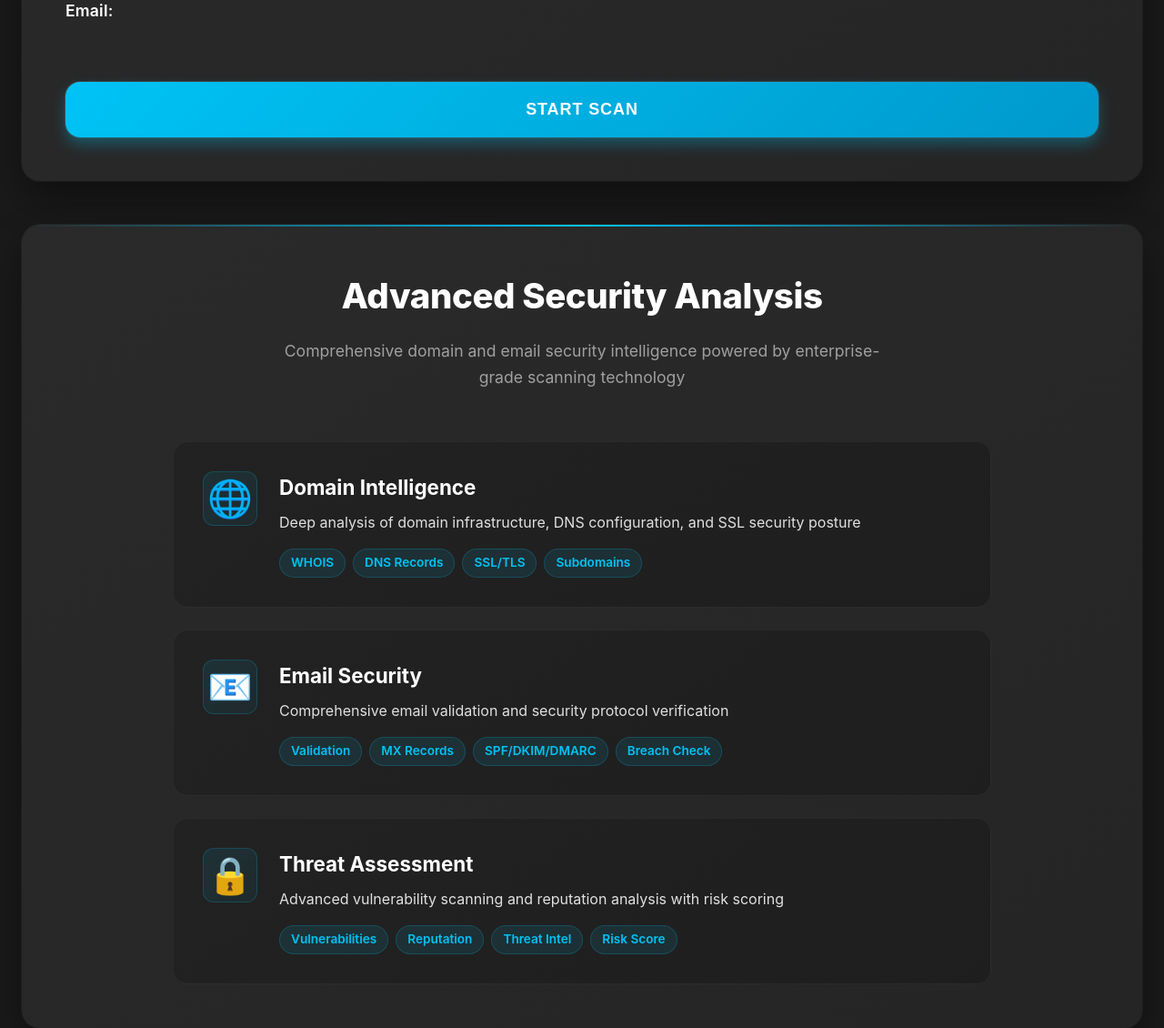
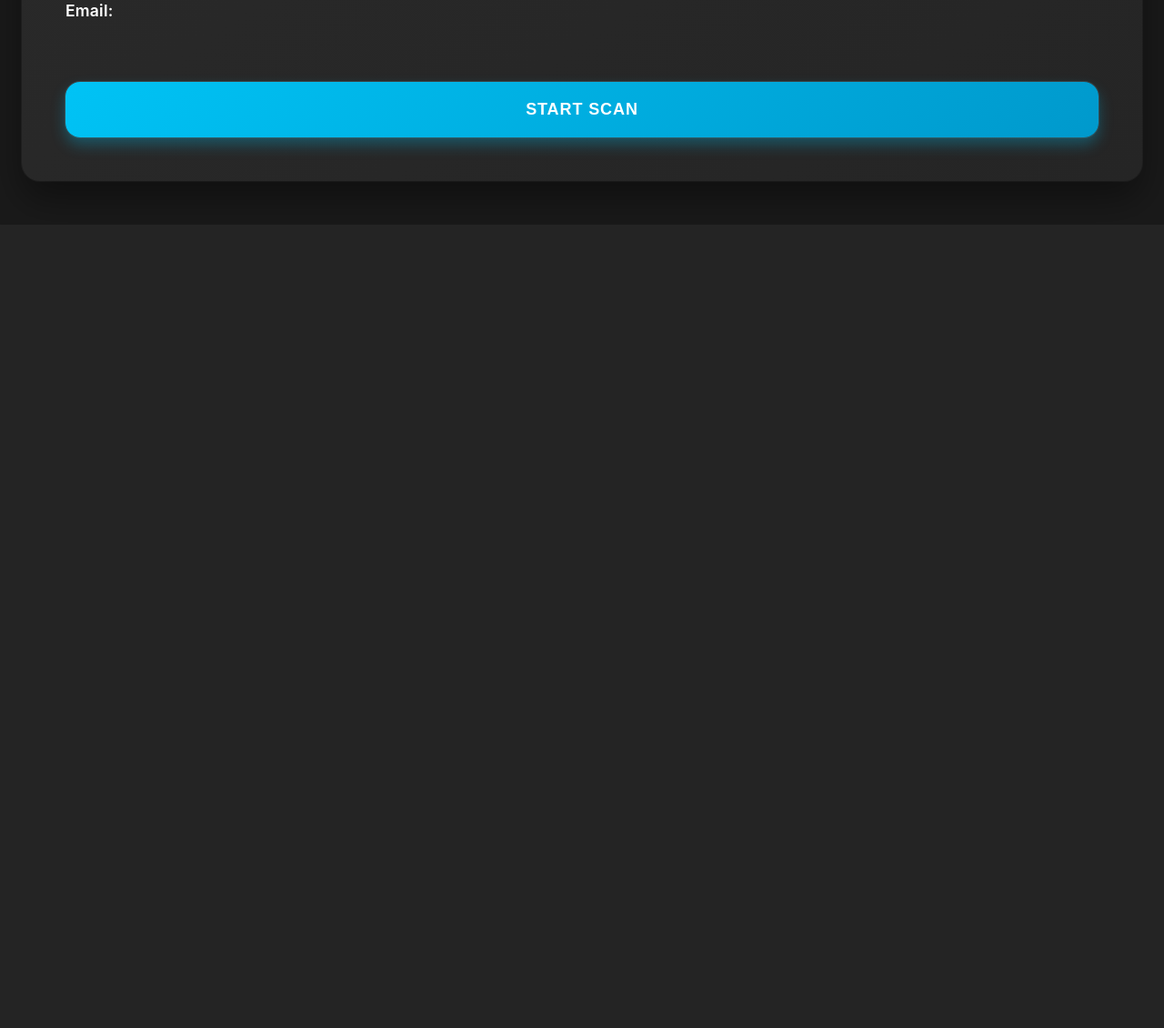
Before and after one commit to pianodre/TRST-scanner, a Flask app: page / in a window 1280 px wide. Shown: the part 892-2022 px from the top of the page at 91% size. After the commit the page ends 1128 px from the top, so only its background shows below. Run offline with Flask 3, Linux system fonts and the light colour scheme; the visitor is signed in with stand-in values (Sample User, id 1).

Commit message:
Removed information boxes

```diff
--- a/templates/index.html
+++ b/templates/index.html
@@ -68,56 +68,6 @@
             </div>
         </div>
 
-        <div class="capabilities-section">
-            <div class="capabilities-header">
-                <h2>Advanced Security Analysis</h2>
-                <p>Comprehensive domain and email security intelligence powered by enterprise-grade scanning technology</p>
-            </div>
-
-            <div class="capabilities-grid">
-                <div class="capability-item">
-                    <div class="capability-icon">🌐</div>
-                    <div class="capability-content">
-                        <h3>Domain Intelligence</h3>
-                        <p>Deep analysis of domain infrastructure, DNS configuration, and SSL security posture</p>
-                        <div class="capability-tags">
-                            <span class="tag">WHOIS</span>
-                            <span class="tag">DNS Records</span>
-                            <span class="tag">SSL/TLS</span>
-                            <span class="tag">Subdomains</span>
-                        </div>
-                    </div>
-                </div>
-
-                <div class="capability-item">
-                    <div class="capability-icon">📧</div>
-                    <div class="capability-content">
-                        <h3>Email Security</h3>
-                        <p>Comprehensive email validation and security protocol verification</p>
-                        <div class="capability-tags">
-                            <span class="tag">Validation</span>
-                            <span class="tag">MX Records</span>
-                            <span class="tag">SPF/DKIM/DMARC</span>
-                            <span class="tag">Breach Check</span>
-                        </div>
-                    </div>
-                </div>
-
-                <div class="capability-item">
-                    <div class="capability-icon">🔒</div>
-                    <div class="capability-content">
-                        <h3>Threat Assessment</h3>
-                        <p>Advanced vulnerability scanning and reputation analysis with risk scoring</p>
-                        <div class="capability-tags">
-                            <span class="tag">Vulnerabilities</span>
-                            <span class="tag">Reputation</span>
-                            <span class="tag">Threat Intel</span>
-                            <span class="tag">Risk Score</span>
-                        </div>
-                    </div>
-                </div>
-            </div>
-        </div>
     </div>
 
     <script src="{{ url_for('static', filename='script.js') }}"></script>
```
